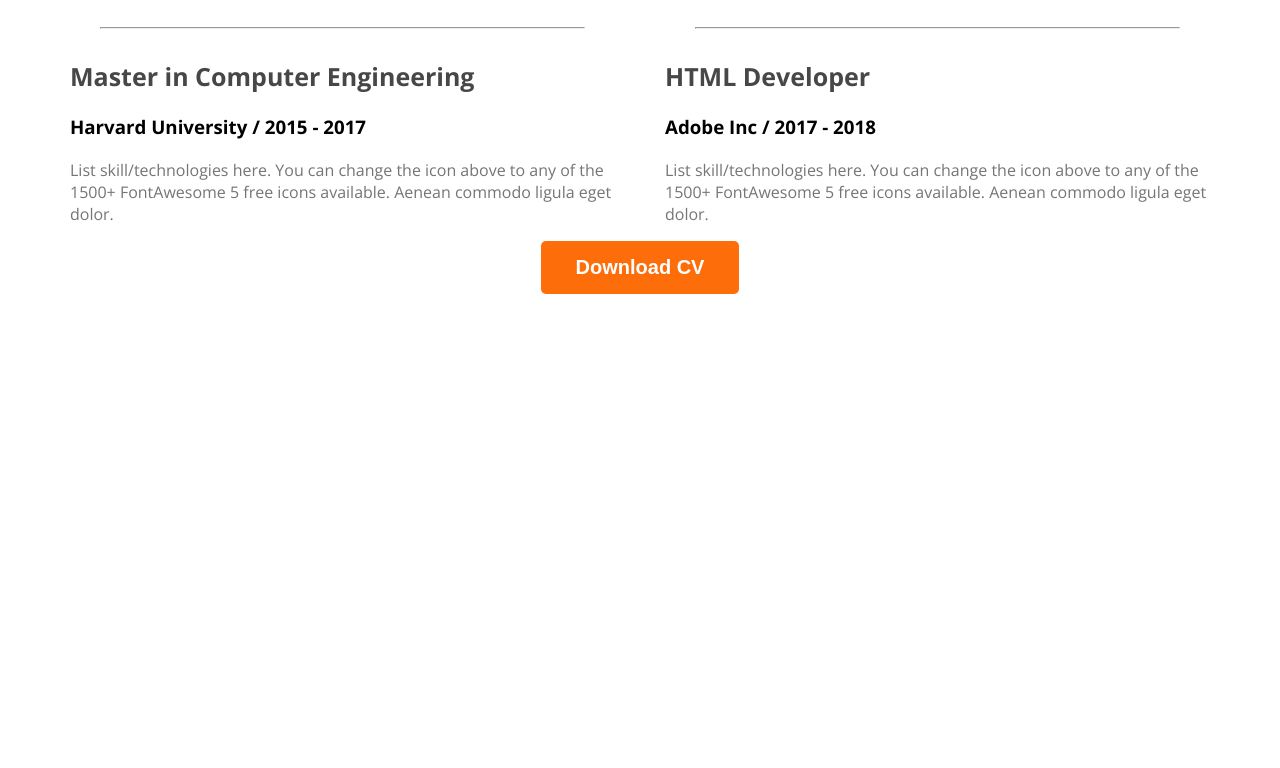
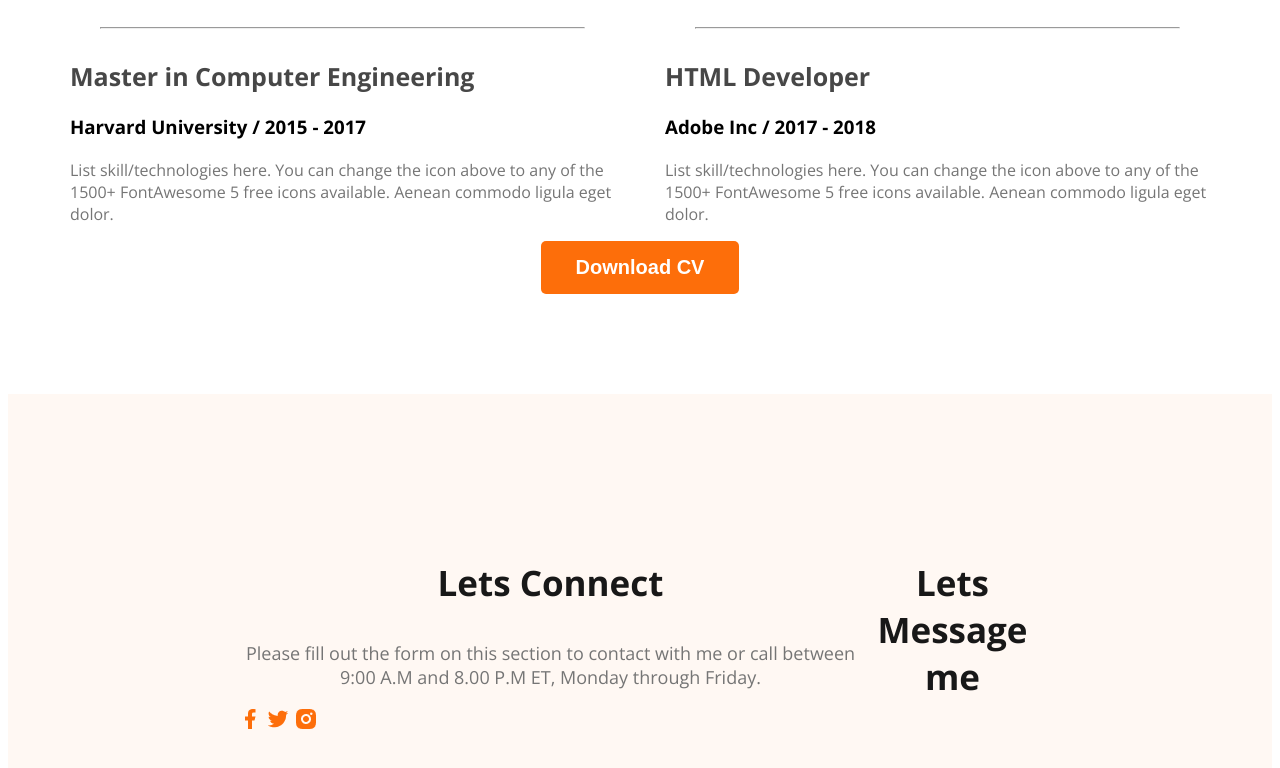
Before and after one commit to EngrMunir/web-developer-portfolio, a plain HTML site: page index.html in a window 1280 px wide. Shown: the part 2906-3674 px from the top of the page. Before the commit the page ends 3208 px from the top, so only its background shows below. Drawn offline with nearby package versions, Linux system fonts and the light colour scheme.

Commit message:
finished resume

```diff
--- a/index.html
+++ b/index.html
@@ -127,7 +127,7 @@
                         <h3 class="resume-item-institute">Adobe Inc / 2017 - 2018</h3>
                          <p class="resume-item-description">List skill/technologies here. You can change the icon above
                             to any of the 1500+ FontAwesome 5 free icons available. Aenean commodo ligula eget dolor.
-                        </p>
+                          </p>
                     </div>
                  </div>
             </div>
@@ -137,6 +137,18 @@
         </section>
     </main>
     <footer>
+        <div class="footer-column">
+            <h3 class="section-title">Lets Connect</h3>
+            <p class="section-description">Please fill out the form on this section to contact with me or call between 9:00 A.M and 8.00 P.M ET, Monday through Friday.</p>
+            <div class="social-links">
+                <a href=""><img src="images/icons/facebook.png"></a>
+                <a href=""><img src="images/icons/twitter.png"></a>
+                <a href=""><img src="images/icons/insta.png"></a>
+            </div>
+        </div>
+        <div class="footer-column">
+            <h3 class="section-title">Lets Message me</h3>
+        </div>
     </footer>
 </body>
 </html>
--- a/styles/portfolio.css
+++ b/styles/portfolio.css
@@ -149,3 +149,9 @@ main section{
 .download-cv{
     text-align: center;
 }
+footer{
+    display: flex;
+    background: #FFF8F3;
+    margin-top: 100px;
+    padding: 130px 230px;
+}
```
